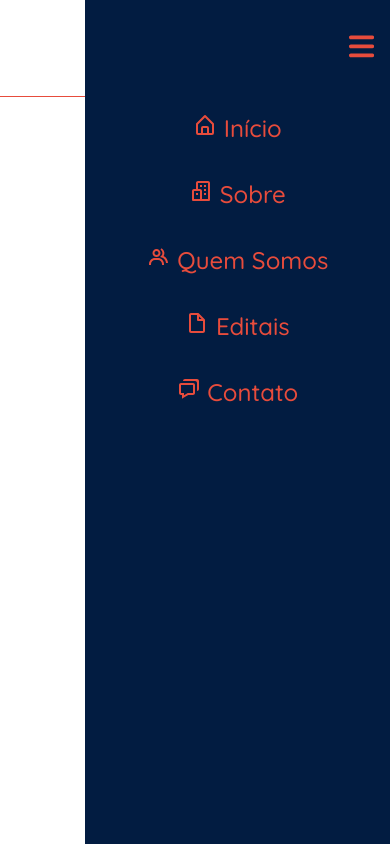
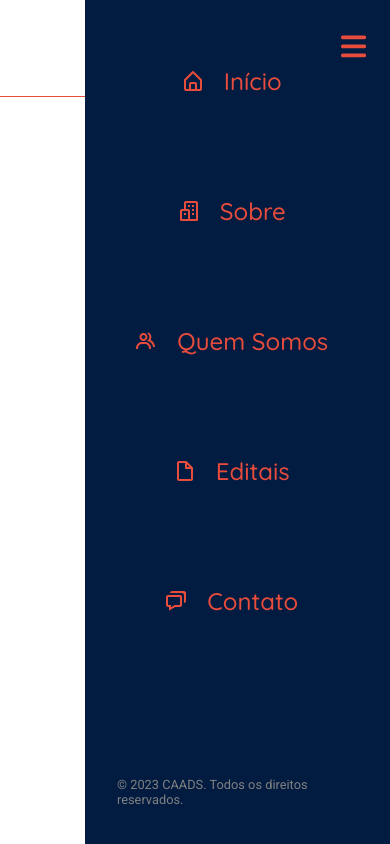
Before and after one commit to CAADS-IFAM-CMC/caads-web, an Angular app: page /menu-header in a window 390 px wide. Built offline with nearby package versions, Linux system fonts and the light colour scheme; a web font is replaced by a local one.

Commit message:
[STYLE] - Estilizando o menu responsivo para smartphones.

```diff
--- a/src/app/components/menu-header/menu-header.component.html
+++ b/src/app/components/menu-header/menu-header.component.html
@@ -94,7 +94,6 @@
 <hr />
 <nav>
   <div class="container navbar">
-    <div id="centralizar-logo"></div>
     <div class="logo">
       <img
         class="logo-caads"
@@ -120,19 +119,19 @@
     </div>
     <div class="menu">
       <ul class="container">
-        <li>
+        <li class="container">
           <a href="#"> Home </a>
         </li>
-        <li>
+        <li class="container">
           <a href="#"> Sobre </a>
         </li>
-        <li>
+        <li class="container">
           <a href="#"> Quem Somos </a>
         </li>
-        <li>
+        <li class="container">
           <a href="#"> Editais </a>
         </li>
-        <li>
+        <li class="container">
           <a href="#"> Contato </a>
         </li>
       </ul>
@@ -141,9 +140,10 @@
 
   <!-- Menu Sanduiche -->
   <div [ngClass]="{ 'menu-left': isMenuVisible }" class="mobile-menu container">
+    <div id="menu-list" class="container">
       <ul>
-      <li>
-        <a href="#">
+        <li class="container">
+          <a class="container" href="#">
             <svg
                 xmlns="http://www.w3.org/2000/svg"
                 width="24"
@@ -162,7 +162,8 @@
             Início
           </a>
         </li>
-      <li>
+        <li class="container">
+          <a class="container" href="#">
             <svg
               xmlns="http://www.w3.org/2000/svg"
               width="24"
@@ -181,9 +182,11 @@
                 d="M11 6h2v2h-2zm4 0h2v2h-2zm0 4.031h2V12h-2zM15 14h2v2h-2zm-8 .001h2v2H7z"
               ></path>
             </svg>
-        <a href="#"> Sobre </a>
+            Sobre
+          </a>
         </li>
-      <li>
+        <li class="container">
+          <a class="container" href="#">
             <svg
               xmlns="http://www.w3.org/2000/svg"
               width="24"
@@ -202,9 +205,11 @@
                 d="M9.5 12c2.206 0 4-1.794 4-4s-1.794-4-4-4-4 1.794-4 4 1.794 4 4 4zm0-6c1.103 0 2 .897 2 2s-.897 2-2 2-2-.897-2-2 .897-2 2-2zm1.5 7H8c-3.309 0-6 2.691-6 6v1h2v-1c0-2.206 1.794-4 4-4h3c2.206 0 4 1.794 4 4v1h2v-1c0-3.309-2.691-6-6-6z"
               ></path>
             </svg>
-        <a href="#"> Quem Somos </a>
+            Quem Somos
+          </a>
         </li>
-      <li>
+        <li class="container">
+          <a class="container" href="#">
             <svg
               xmlns="http://www.w3.org/2000/svg"
               width="24"
@@ -220,9 +225,11 @@
                 d="M19.937 8.68c-.011-.032-.02-.063-.033-.094a.997.997 0 0 0-.196-.293l-6-6a.997.997 0 0 0-.293-.196c-.03-.014-.062-.022-.094-.033a.991.991 0 0 0-.259-.051C13.04 2.011 13.021 2 13 2H6c-1.103 0-2 .897-2 2v16c0 1.103.897 2 2 2h12c1.103 0 2-.897 2-2V9c0-.021-.011-.04-.013-.062a.99.99 0 0 0-.05-.258zM16.586 8H14V5.414L16.586 8zM6 20V4h6v5a1 1 0 0 0 1 1h5l.002 10H6z"
               ></path>
             </svg>
-        <a href="#"> Editais </a>
+            Editais
+          </a>
         </li>
-      <li>
+        <li class="container">
+          <a class="container" href="#">
             <svg
               xmlns="http://www.w3.org/2000/svg"
               width="24"
@@ -241,8 +248,15 @@
                 d="M20 2H8c-1.103 0-2 .897-2 2h12c1.103 0 2 .897 2 2v8c1.103 0 2-.897 2-2V4c0-1.103-.897-2-2-2z"
               ></path>
             </svg>
-        <a href="#"> Contato </a>
+            Contato
+          </a>
         </li>
       </ul>
     </div>
+    <div id="footer">
+      <div class="container">
+        <p>&copy; 2023 CAADS. Todos os direitos reservados.</p>
+      </div>
+    </div>
+  </div>
 </nav>
--- a/src/app/components/menu-header/menu-header.component.scss
+++ b/src/app/components/menu-header/menu-header.component.scss
@@ -118,11 +118,15 @@ ul, li a {
     padding: 0.5rem 1rem;
     background-color: #fff;
     border-bottom: 1px solid $tertiary-color;
+    justify-content: center;
   }
 
   // Estilização das Logos
   .hamburguer-icon {
     display: block;
+    position: absolute;
+    top: 2rem;
+    right: 1.5rem;
     z-index: 1;
   }
 
@@ -159,10 +163,6 @@ ul, li a {
     display: flex;
   }
 
-  #centralizar-logo {
-    display: block;
-  }
-
   // ESTRUTURA
   .mobile-menu {
     background-color: $secondary-color;
@@ -181,31 +181,58 @@ ul, li a {
 
   .mobile-menu a{
     color: $tertiary-color;
+    width: 100%;
+    height: 100%;
+    display: flex;
+    align-items: center;
+    justify-content: center;
     font-size: 1.5rem;
   }
 
   .mobile-menu ul li {
     border: 1px solid;
     border-radius: 12px;
-    margin: 10px 0;
-    padding: 12px 0;
+    height: 6rem;
+    margin: 2rem 0;
     text-align: center;
     transition: background-color 0.1s ease;
-  }
-
-  .mobile-menu ul li a {
-
   }
 
   .mobile-menu ul li:hover {
     background-color: $primary-color;
   }
 
-  .mobile-menu ul {
-    margin-top: 100px;
-  }
-
   .mobile-menu svg {
     fill: $tertiary-color;
   }
+
+  #footer{
+    color: #808080;
+    font-size: 0.8rem;
+    position: absolute;
+    bottom: 1.5rem;
+  }
+
+  #menu-list {
+    overflow: hidden;
+    overflow-y: scroll;
+
+    /* Estilos da barra de rolagem (apenas no Chrome e navegadores compatíveis) */
+    scrollbar-width: thin; /* Largura da barra de rolagem no Firefox */
+    scrollbar-color: transparent transparent; /* Cor da barra de rolagem no Firefox */
+
+    /* Estilos da barra de rolagem no Chrome */
+    &::-webkit-scrollbar {
+      width: 6px; /* Largura da barra de rolagem */
+    }
+
+    &::-webkit-scrollbar-thumb {
+      background-color: transparent; /* Cor do polegar da barra de rolagem */
+    }
+  }
+
+  #menu-list ul {
+    height: 80vh;
+  }
+
 }
```
Lines whose indentation alone changed are shown as unchanged.
